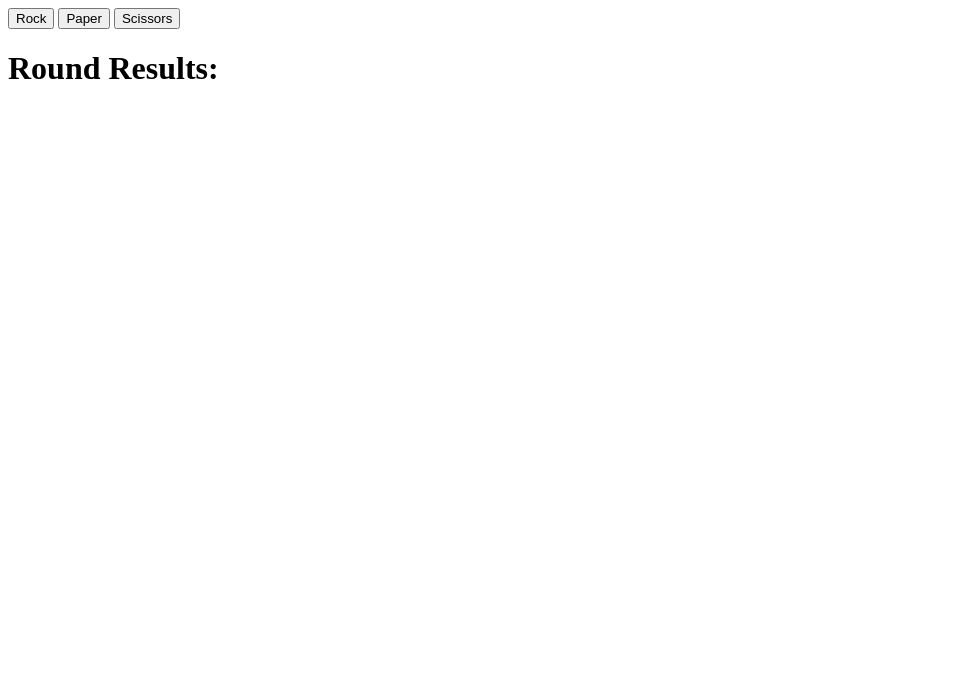
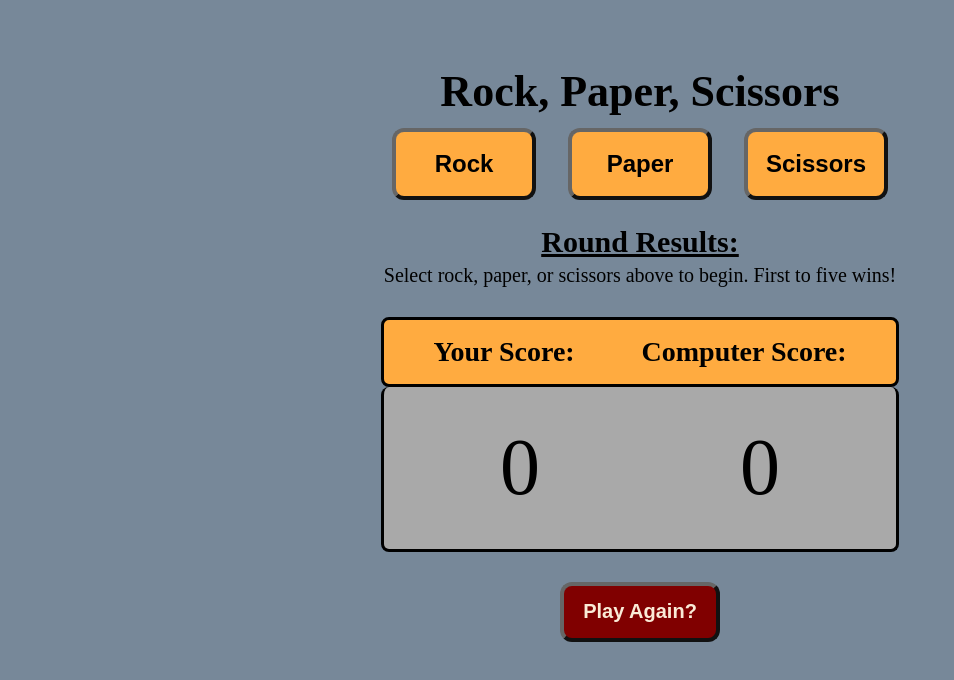
Before and after one commit to JuicetenG/rock-paper-scissors, a plain HTML site: page index.html in a window 1280 px wide. Shown: the whole page, without its empty margins (0-954 px from the left). Drawn offline with Linux system fonts and the light colour scheme.

Commit message:
Reformat index page to be more efficient with js DOM elements. Create CSS file and style page. Change JS to display DOM elements corrects with edits to index.

```diff
--- a/index.html
+++ b/index.html
@@ -4,19 +4,40 @@
         <meta charset="UTF-8">
         <title>Rock Paper Scissors</title>
         <script src="rps.js" defer></script>
+        <link rel="stylesheet" href="rps.css">
     </head>
 
     <body>
+
+        <h1>Rock, Paper, Scissors</h1>
+
         <div class="button-container">
             <button id="rock">Rock</button>
             <button id="paper">Paper</button>
             <button id="scissors">Scissors</button>
         </div>
 
+        <h2 class="results-heading">Round Results:</h2>
+        <p id="winner">Select rock, paper, or scissors above to begin.
+            First to five wins!</p>
+
+        <div class="scoreboard-container">
+            <div class="scoreboard-labels">
+                <div class="player-score">Your Score:</div>
+                <div class="computer-score">Computer Score:</div>
+            </div>
+
+            <div class="scores">
+                <p id="playerScore">0</p>
+                <p id="computerScore">0</p>
+            </div>
+        </div>
+
         <div id="results">
-            <h1 class="results-heading">Round Results:</h1>
             <p id="winner"></p>
             <p id="score"></p>
         </div>
+
+        <button id="newGame">Play Again?</button>
     </body>
 </html>
--- /dev/null
+++ b/rps.css
@@ -0,0 +1,97 @@
+body {
+    text-align: center;
+    background-color: lightslategray;
+}
+
+h1{
+    font-size: 44px;
+    margin-bottom: 0.25em;
+    margin-top: 1.5em;
+}
+
+#rock, #paper, #scissors {
+    height: 3em;
+    width: 6em;
+    font-size: 24px;
+    font-weight: bolder;
+    border: 4px outset #666;
+    border-radius: 12px;
+    background-color:#ffab40;
+
+}
+
+.button-container {
+    display: flex;
+    justify-content: center;
+    gap: 2em;
+    margin-bottom: 1.5em;
+}
+
+h2 {
+    font-size: 30px;
+    text-decoration: underline;
+}
+
+#winner {
+    margin-bottom: 1.5em;
+    margin-top: -1em;
+    font-size: 20px;
+}
+
+.scoreboard-container {
+    display: flex;
+    flex-direction: column;
+    align-items: center;
+}
+
+.scoreboard-labels, .scores {
+    display: flex;
+    flex-direction: row;
+    justify-content: space-around;
+    width: 30em;
+    padding: 1em;
+}
+
+.scoreboard-labels {
+    background-color: #ffab40;
+    border: 3px solid black;
+    border-radius: 8px;
+    font-weight: bold;
+}
+
+.scores {
+    background-color: darkgray;
+    border: 3px solid black;
+    border-radius: 8px;
+    border-top: 0px;
+    align-items: center;
+    height: 130px;
+}
+
+#playerScore, #computerScore {
+    font-size: 80px;
+}
+.player-score, .computer-score {
+    font-size: 28px;
+}
+
+#newGame {
+    height: 3em;
+    width: 8em;
+    font-size: 20px;
+    font-weight: bold;
+    color: antiquewhite;
+    border: 4px outset #666;
+    border-radius: 12px;
+    background-color: maroon;
+    margin-top: 1em;
+}
+
+#newGame:hover, #rock:hover, #paper:hover, #scissors:hover {
+    border: 4px inset;
+    cursor: pointer;
+}
+
+#newGame:active, #rock:active, #paper:active, #scissors:active {
+    transform: translateY(2px);
+}
--- a/rps.js
+++ b/rps.js
@@ -1,7 +1,23 @@
+const pScore = document.querySelector('#playerScore');
+const cScore = document.querySelector('#computerScore');
+const roundWinner = document.querySelector('#winner');
+
 let playerScore = 0;
 let computerScore = 0;
 let computerChoice;
 let playerChoice;
+
+const buttons = document.querySelectorAll('div button');
+buttons.forEach((button) => {
+button.addEventListener('click', () => {
+    playerChoice = button.id;
+    playRound(playerChoice);
+
+});
+});
+
+const restartGame = document.querySelector('#newGame');
+restartGame.addEventListener('click', refreshPage);
 
 function getComputerChoice(){
     let randomNum = Math.floor(Math.random() * 1000);
@@ -16,10 +32,8 @@ function getComputerChoice(){
 }
 
 function displayResults(roundWin){
-    const score = document.querySelector('#score');
-    score.textContent = `You: ${playerScore} | Computer: ${computerScore}`;
-
-    const roundWinner = document.querySelector('#winner');
+    pScore.textContent = playerScore;
+    cScore.textContent = computerScore;
     roundWinner.textContent = `You chose ${playerChoice} and computer chose
                                 ${computerChoice}. ${roundWin}`;
 }
@@ -34,19 +48,11 @@ function checkScore(){
 }
 
 function displayGameWinner(){
-    const gameWinner = document.querySelector("#results");
-    const announceWinner = document.createElement('p');
-
     if(playerScore > computerScore){
-        announceWinner.textContent = "You Win!";
-    } else announceWinner.textContent = "Computer Wins!";
-
-    gameWinner.appendChild(announceWinner);
-
-    const playAgain = document.createElement('button');
-    playAgain.textContent = "Play Again?";
-    gameWinner.appendChild(playAgain);
-    playAgain.addEventListener('click', refreshPage);
+        roundWinner.textContent = `You chose ${playerChoice} and computer chose
+        ${computerChoice}. You win the game!`;
+    } else roundWinner.textContent = `You chose ${playerChoice} and computer chose
+    ${computerChoice}. Computer wins the game!`;
 }
 
 function refreshPage(){
@@ -93,13 +99,5 @@ function playRound(player){
     else if (winner === "computer") displayResults("Computer wins the round!");
     else displayResults("Tie Round!");
 
+    checkScore();
 }
-
-const buttons = document.querySelectorAll('button');
-buttons.forEach((button) => {
-button.addEventListener('click', () => {
-    playerChoice = button.id;
-    playRound(playerChoice);
-    checkScore();
-});
-});
```
